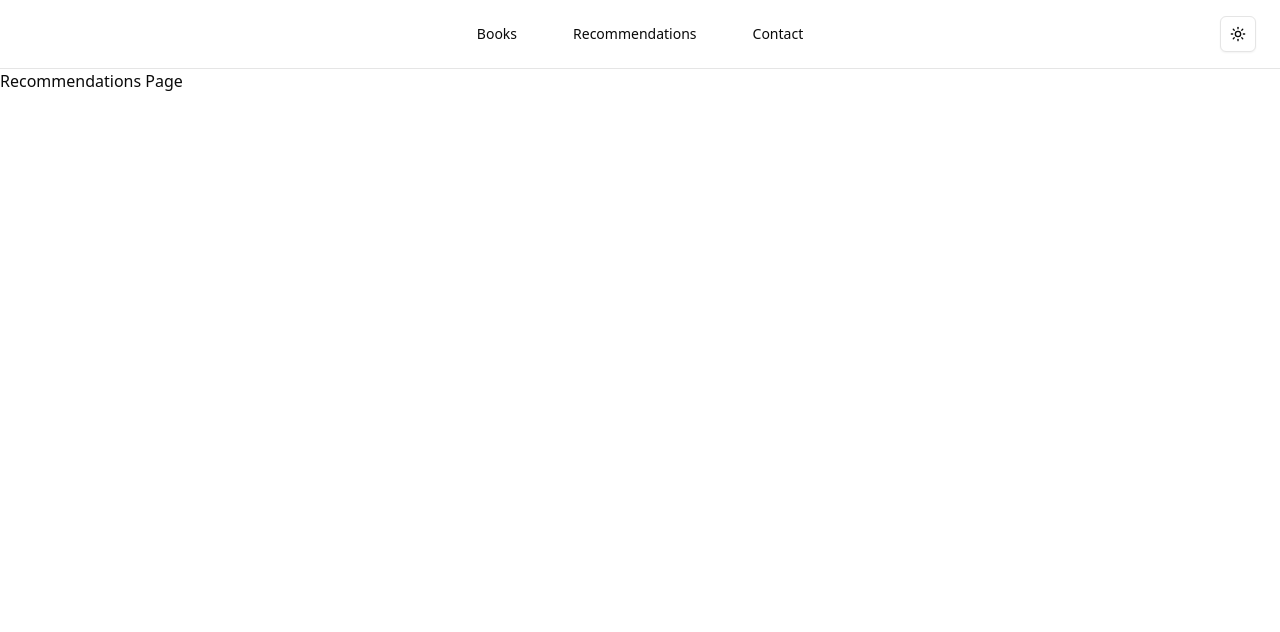
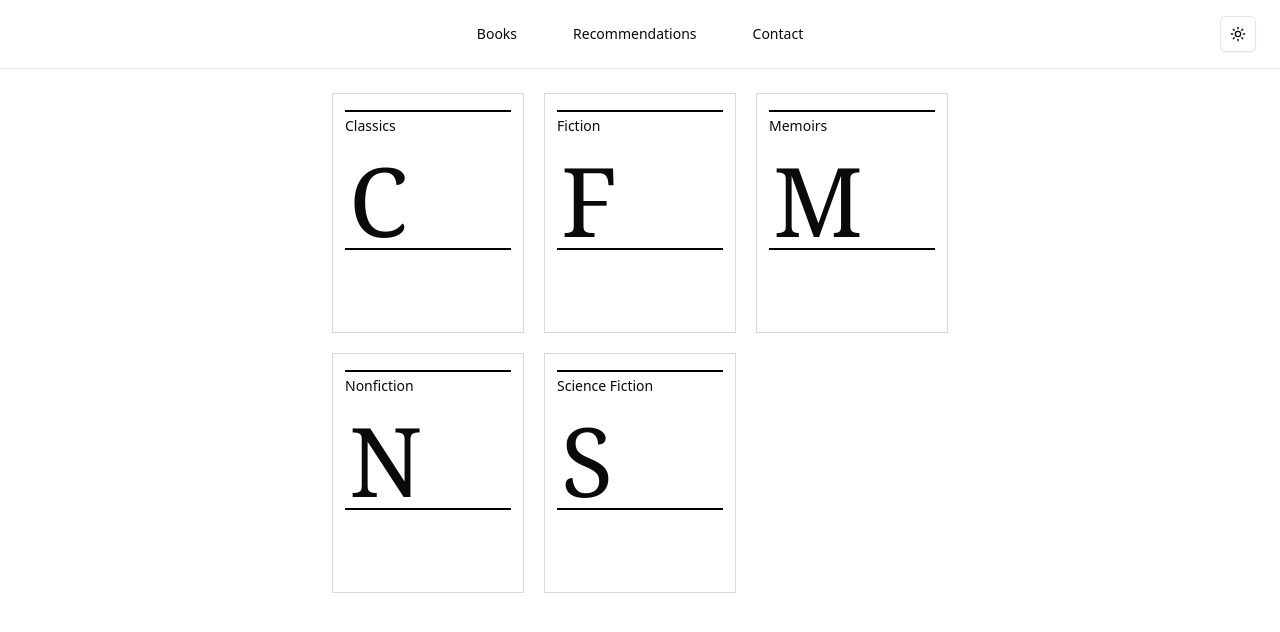
Before and after one commit to jodiyu/book-blog, a Next.js app: page /recommendations in a window 1280 px wide. Shown: the top 632 px of the page. Built offline with nearby package versions, Linux system fonts and the light colour scheme.

Commit message:
First implementation of recs page

```diff
--- a/package.json
+++ b/package.json
@@ -20,6 +20,7 @@
     "class-variance-authority": "^0.7.1",
     "clsx": "^2.1.1",
     "drizzle-orm": "^0.44.0",
+    "framer-motion": "^12.18.1",
     "lucide-react": "^0.511.0",
     "mime-types": "^3.0.1",
     "next": "15.1.8",
--- a/src/app/page.tsx
+++ b/src/app/page.tsx
@@ -28,19 +28,18 @@ export default function Library() {
     const[books, setBooks] = useState<Book[]>([]);
     const[selectedBook, setSelectedBook] = useState<Book | null>(null);
     const[booksPerRow, setBooksPerRow] = useState(6);
-    //const[loading, setLoading] = useState(true);
-    //const[imageLoaded, setImageLoaded] = useState(false);
+    const[loading, setLoading] = useState(true);
 
     useEffect(() => {
-        //setLoading(true);
+        setLoading(true);
         getBooks()
           .then((data) => {
             setBooks(data); // Set books
-            //setLoading(false);
+            setLoading(false);
           })
           .catch((err) => {
             console.error("Error fetching books:", err);
-            //setLoading(false);
+            setLoading(false);
           });
     }, []);
 
@@ -60,13 +59,13 @@ export default function Library() {
     }, []);
     const chunkedBooks = chunkBooks(books, booksPerRow); // Get the array of arrays of book chunks
 
-    // if (loading) { // Temp loading state
-    //     return (
-    //         <div className="flex items-center justify-center h-screen">
-    //             <div className="animate-spin rounded-full h-16 w-16 border-b-2 border-blue-500"></div>
-    //         </div>
-    //     );
-    // }
+    if (loading) { // Temp loading state
+        return (
+            <div className="flex items-center justify-center h-screen">
+                <div className="animate-spin rounded-full h-16 w-16 border-b-2 border-blue-500"></div>
+            </div>
+        );
+    }
 
 
     return (
--- a/src/app/recommendations/page.tsx
+++ b/src/app/recommendations/page.tsx
@@ -1,3 +1,44 @@
+import FlippingCard from "@/components/ui/flipping-card";
+import { Heart, Shell, UserRound, BookOpen, Syringe } from "lucide-react";
+
+const recommendationsList = [
+    {
+        title: "C",
+        font: "Classics",
+        bookList: ["Frankenstein", "Pride and Prejudice"],
+        icon: <BookOpen size={18} color="white" />
+    },
+    {
+        title: "F",
+        font: "Fiction",
+        bookList:["I'll Give You The Sun", "Looking for Alaska", "Love Story", "Everything I Never Told You", "The Way of Kings"],
+        icon: <Heart size={18} color="white" />
+    },
+    {
+        title: "M",
+        font: "Memoirs",
+        bookList: ["Small Fry", "Educated", "When Breath Becomes Air", "Between Two Kingdoms","Reading with Patrick"],
+        icon: <UserRound size={18} color="white" />
+    },
+    {
+        title: "N",
+        font: "Nonfiction",
+        bookList: ["Bad Blood: Secrets and Lies in a Silicon Valley Startup"],
+        icon: <Syringe size={18} color="white" />
+    },
+    {
+        title: "S",
+        font: "Science Fiction",
+        bookList: ["Dune"],
+        icon: <Shell size={18} color="white" />
+    }
+
+];
+
 export default function Recommendations() {
-    return <h2>Recommendations Page</h2>
+    return (
+<main className="flex min-h-screen flex-col items-center justify-start gap-10 space-y-6 p-6">
+            <FlippingCard list={recommendationsList} />
+        </main>
+    );
 }
--- a/src/components/ui/case-study-card.tsx
+++ b/src/components/ui/case-study-card.tsx
@@ -18,7 +18,7 @@ const SimpleImageCard: React.FC<CaseStudyCardProps> = ({ image, title, setIsLoad
         <div className="absolute inset-0 animate-pulse bg-gray-300 dark:bg-gray-700" />
         <Image
           src={image}
-          alt={title || "Case study image"}
+          alt={title || "Image"}
           fill
           sizes="(max-width: 768px) 50vw, 200px"
           className="object-cover transition-opacity duration-500"
@@ -67,10 +67,6 @@ const HoverRevealSlip = ({ show, image, isLoading }: { show: React.ReactNode; im
       >
         <div className="-rotate-90 whitespace-nowrap pb-16 pr-9">Click to read</div>
       </div>
-{/*     </div>
-  );
-};
- */}
 
       <style jsx>{`
         .hover-card:hover .card-container {
--- /dev/null
+++ b/src/components/ui/flipping-card.tsx
@@ -0,0 +1,99 @@
+import Marquee from "@/components/ui/marquee";
+import { cn } from "@/lib/utils";
+
+interface CardProps {
+  show: React.ReactNode;
+  reveal: React.ReactNode;
+}
+
+interface CardDetailsProps extends React.HTMLAttributes<HTMLDivElement> {
+  title: string;
+  font: string;
+  bookList: string[];
+  icon: React.ReactNode;
+}
+
+interface FlippingCardProps {
+  list: CardDetailsProps[];
+}
+
+const Card = ({ show, reveal }: CardProps) => {
+  const common = "absolute flex w-full h-full  [backface-visibility:hidden]";
+  const colorsILike = ["#92a452", "#79ced1", "#ca932a", "#cb310e", "#b33139", "#a2527b", "#5fac4e","#d61b50", "#5ba6ed","#1e646f","#49de03","#5a215a","#0e643d","#175f76","#b2a6ff"];
+  const color = colorsILike[Math.floor(Math.random() * colorsILike.length)];
+  //const color = `#${(((1 << 24) * Math.random()) | 0).toString(16).padStart(6, "0")}`; // Random color generator
+  console.log("color", color);
+  return (
+    <div className={cn("group h-60 w-48 [perspective:1000px]")}>
+      <div
+        className={cn(
+          "relative h-full transition-all delay-75 duration-500 ease-linear [transform-style:preserve-3d] group-hover:[transform:rotateY(-180deg)]",
+        )}
+      >
+        <div className={cn("bg-white", common)}>{show}</div>
+        <div
+          className={cn("[transform:rotateY(180deg)]", common)}
+          style={{
+            backgroundColor: color,
+          }}
+        >
+          {reveal}
+        </div>
+      </div>
+    </div>
+  );
+};
+
+const CardDetails = ({ title, font, bookList, icon }: CardDetailsProps) => {
+  return (
+    <Card
+      show={
+        <div className="flex w-full flex-col border-[1px] border-black/15 px-3 py-4 text-sm">
+          <span className="border-t-2 border-black pt-1">{font}</span>
+
+          <span className="mt-4 border-b-2 border-black px-1 font-serif text-8xl">{title}</span>
+          <div className="mt-12 flex items-center justify-between">
+            {icon}
+          </div>
+        </div>
+      }
+      reveal={
+  <div className="flex w-full h-full flex-col overflow-hidden py-4 text-sm px-4">
+
+    <ul className="text-white flex-1 list-inside">
+      {bookList.map((book, i) => (
+        <li key={i}>{book}</li>
+      ))}
+    </ul>
+    <div className="flex-1"></div>  {/* Wraps nothing to push everything to the bottom */}
+    <div>
+        <Marquee className="font-serif text-5xl text-white mb-1x" applyMask={false}>
+        {font.split(" ")[0]}
+        </Marquee>
+    </div>
+
+    <div className="flex items-center justify-end pt-2">
+      {icon}
+    </div>
+  </div>
+}
+
+    />
+  );
+};
+
+export default function FlippingCard({ list }: FlippingCardProps) {
+  return (
+    <div className="grid grid-cols-3 gap-5 max-sm:grid-cols-2">
+      {list.map((item, index) => (
+        <CardDetails
+          key={`card_${index}`}
+          title={item.title}
+          font={item.font}
+          bookList={item.bookList}
+          icon={item.icon}
+        />
+      ))}
+    </div>
+  );
+}
```
Also changed, not shown: 1 other file (tests, documents, lock files or other folders).
